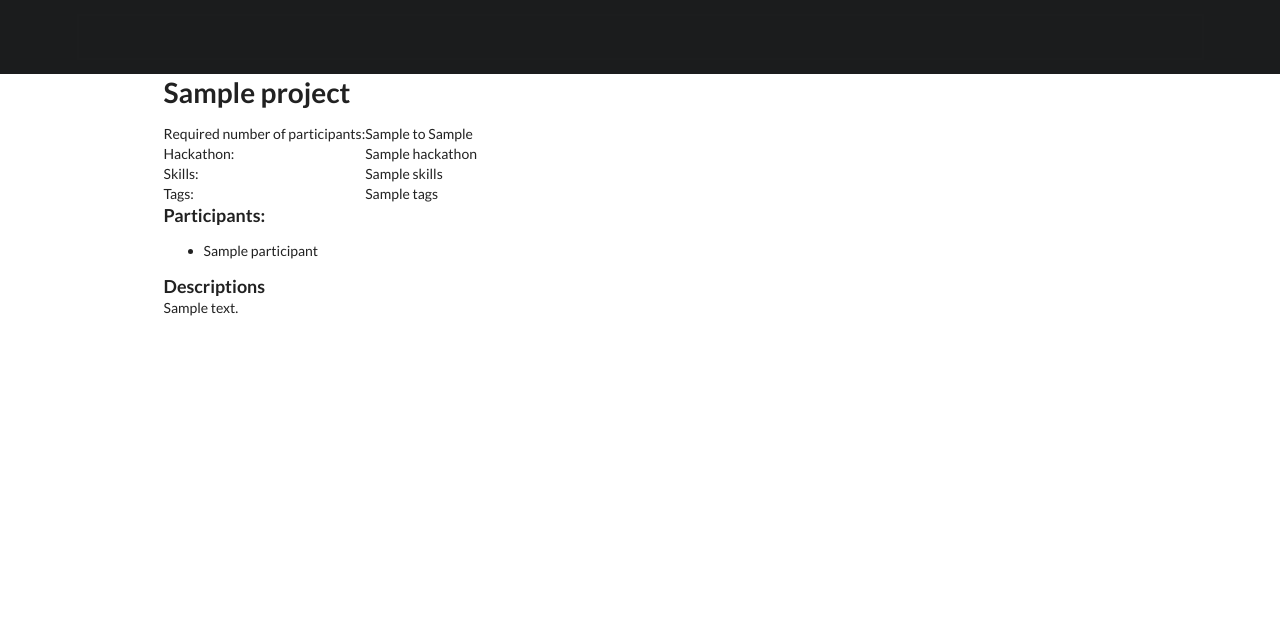
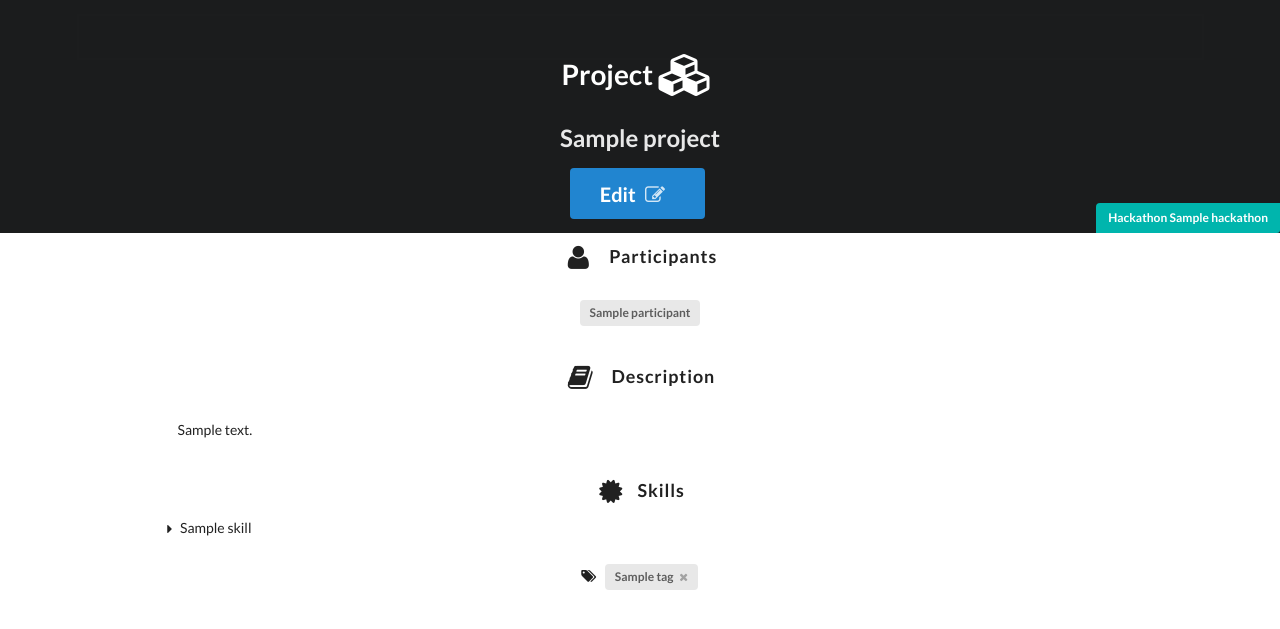
Before and after one commit to matthewbyrdold/hackathon, a Django app: template projects/templates/projects/project.html in a window 1280 px wide. Shown: the top 629 px of the page. Run offline with Django 3.2, Linux system fonts and the light colour scheme; the template is opened without the code that fills it: most values are stand-ins (such as "Sample title", 1, 10 or a date in 2020); some libraries are stand-ins or nearby versions.

Commit message:
Added some helper methods, so there's not too much logic in the template. Improved the layout of the project page.

```diff
--- a/projects/templates/projects/index.html
+++ b/projects/templates/projects/index.html
@@ -31,8 +31,7 @@
                         </a>
                         <div class="meta">
                             {{ project.min_participants }} - {{ project.max_participants }} people,
-                            {% if participants %} {{ project.participants }} signed up
-                            {% else %} 0 signed up {% endif %}
+                            {{ project.participants_count }} signed up
                         </div class="meta">
                         <div class="description">
                             {{ project.description|truncatechars:240 }}
--- a/projects/templates/projects/project.html
+++ b/projects/templates/projects/project.html
@@ -2,28 +2,64 @@
 {% block title %}
     {{ project.name }}
 {% endblock title %}
-{% block content %}
-    <h1>{{ project }}</h1>
-    <table>
-        <tr><td>Required number of participants:</td><td>{{ project.min_participants }} to {{ project.max_participants }}</td></tr>
-        <tr><td>Hackathon:</td><td>{{ project.hackathon|default_if_none:"Unassigned" }}</td></tr>
-        <tr><td>Skills:</td><td>{{ project.skills }}</td></tr>
-        <tr><td>Tags:</td><td>{{ project.tags }}</td></tr>
-    <table>
-    <div id="participants">
-        <h3>Participants:</h3>
-        {% if project.participants %}
-            <ul>
-            {% for participant in project.participants_as_list %}
-                <li>{{ participant }}</li>
-            {% endfor %}
-            </ul>
+{% block header %}
+    <div class="ui text container">
+        <h1 class="ui inverted header">
+            Project <i class="cubes icon"></i>
+        </h1>
+        <h2>{{project}}</h2>
+        {% if project.spaces_left %}
+            <div class="ui huge primary button">Join<i class="right arrow icon"></i></div>
+        {% endif %}
+        <a class="ui huge primary button" href="{% url 'projects:edit_project' project.id %}">Edit&nbsp;&nbsp;&nbsp;<i class="edit icon"></i></a>
+        {% if project.spaces_left == False %}
+            <div class="ui bottom left attached teal label">Project Full</div>
+        {% endif %}
+        {% if project.hackathon %}
+            <div class="ui bottom right attached teal label">Hackathon {{ project.hackathon }}</div>
         {% else %}
-            Nobody :( </br>
+            <div class="ui bottom right attached red label">Hackathon unassigned</div>
         {% endif %}
     </div>
-    <div id="description">
-        <h3>Descriptions</h3>
-        {{ project.description }}
+{% endblock %}
+{% block content %}
+    <div class="ui vertical stripe segment">
+        <h3 class="ui horizontal divider header">
+            <i class="user icon"></i> Participants
+        </h3>
+        <div class="ui basic center aligned segment">
+            {% if project.participants %}
+                {% for participant in project.participants_as_list %}
+                    <a class="ui label">{{ participant }}</a>
+                {% endfor %}
+            {% else %}
+                <a class="ui label"><i class="warning icon"></i> No participants</a>
+            {% endif %}
+        </div>
+        <h3 class="ui horizontal divider header">
+            <i class="book icon"></i> Description
+        </h3>
+        <div class="ui basic segment">
+            {{ project.description }}
+        </div>
+    <h3 class="ui horizontal divider header">
+        <i class="certificate icon"></i>Skills
+    </h3>
+    {% if project.skills %}
+        <div class="ui list">
+            {% for skill in project.skills_list %}
+                <div class="item"><i class="right triangle icon"></i>{{ skill }}</div>
+            {% endfor %}
+        </div>
+    {% endif %}
+
+    <div class="ui basic center aligned segment">
+        {% if project.tags %}
+        <i class="tags icon"></i>
+            {% for tag in project.tag_list %}
+                <a class="ui label">{{ tag }}<i class="delete icon"></i></a>
+            {% endfor %}
+        {% endif %}
+    <table>
     </div>
 {% endblock content %}
```
Also changed, not shown: projects/models.py (+17 -1 lines), projects/urls.py (line endings or trailing spaces).
